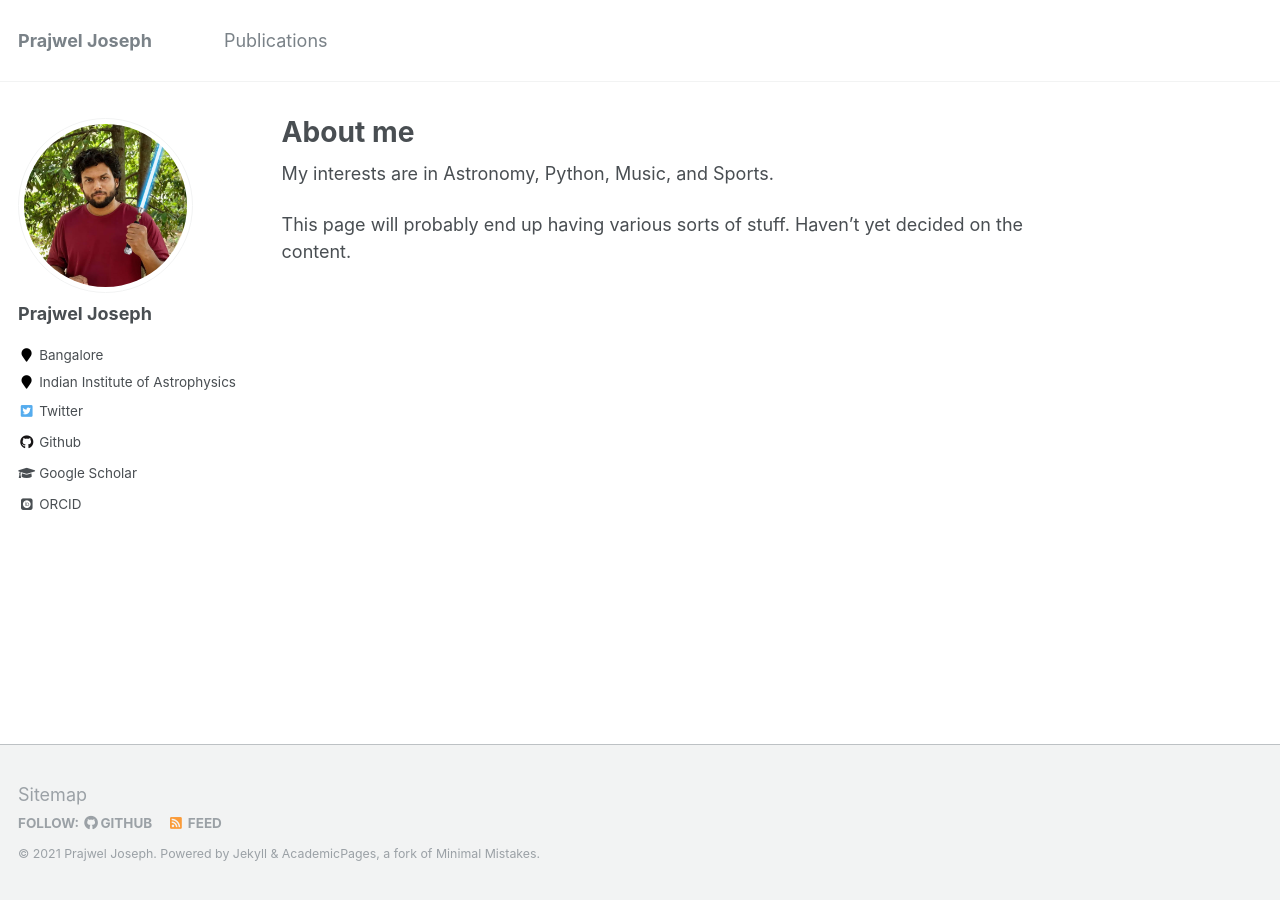
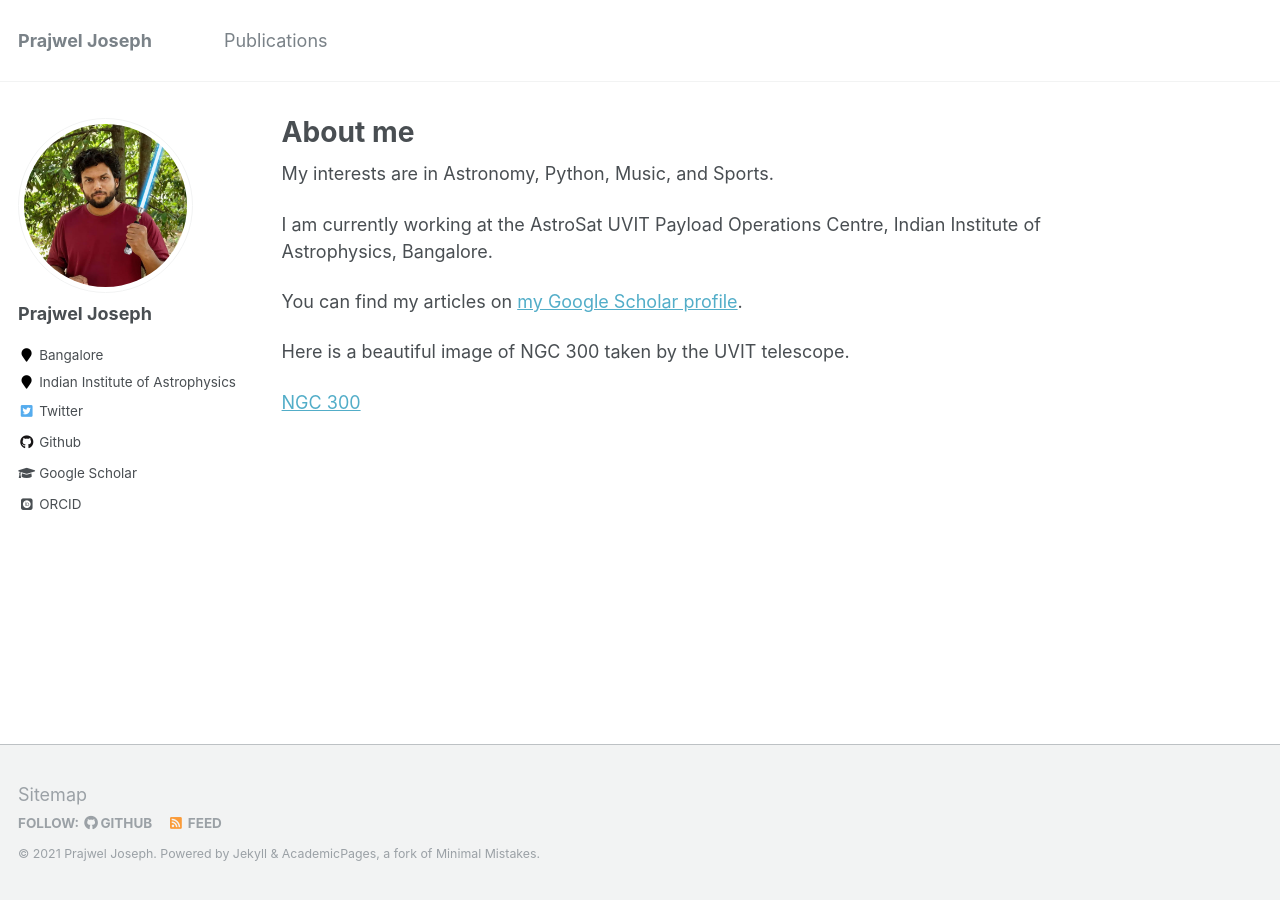
Before and after one commit to prajwel/prajwel.github.io, a Jekyll site: the page built from _pages/about.md, in a window 1280 px wide. Built offline with Jekyll 4.4.1, drawn with Linux system fonts in a browser that asks for light colours; some web fonts are replaced.

Commit message:
more additions5

```diff
--- a/_pages/about.md
+++ b/_pages/about.md
@@ -10,4 +10,10 @@ redirect_from:
 
 My interests are in Astronomy, Python, Music, and Sports.
 
-This page will probably end up having various sorts of stuff. Haven't yet decided on the content.
+I am currently working at the AstroSat UVIT Payload Operations Centre, Indian Institute of Astrophysics, Bangalore.
+
+You can find my articles on <a href="https://scholar.google.co.in/citations?user=zSnUDggAAAAJ&hl=en">my Google Scholar profile</a>.
+
+Here is a beautiful image of NGC 300 taken by the UVIT telescope.
+
+[NGC 300](https://i.imgur.com/rCA3mdm.jpg)
```
Also changed, not shown: _pages/publications.md (+1 -1 lines).
